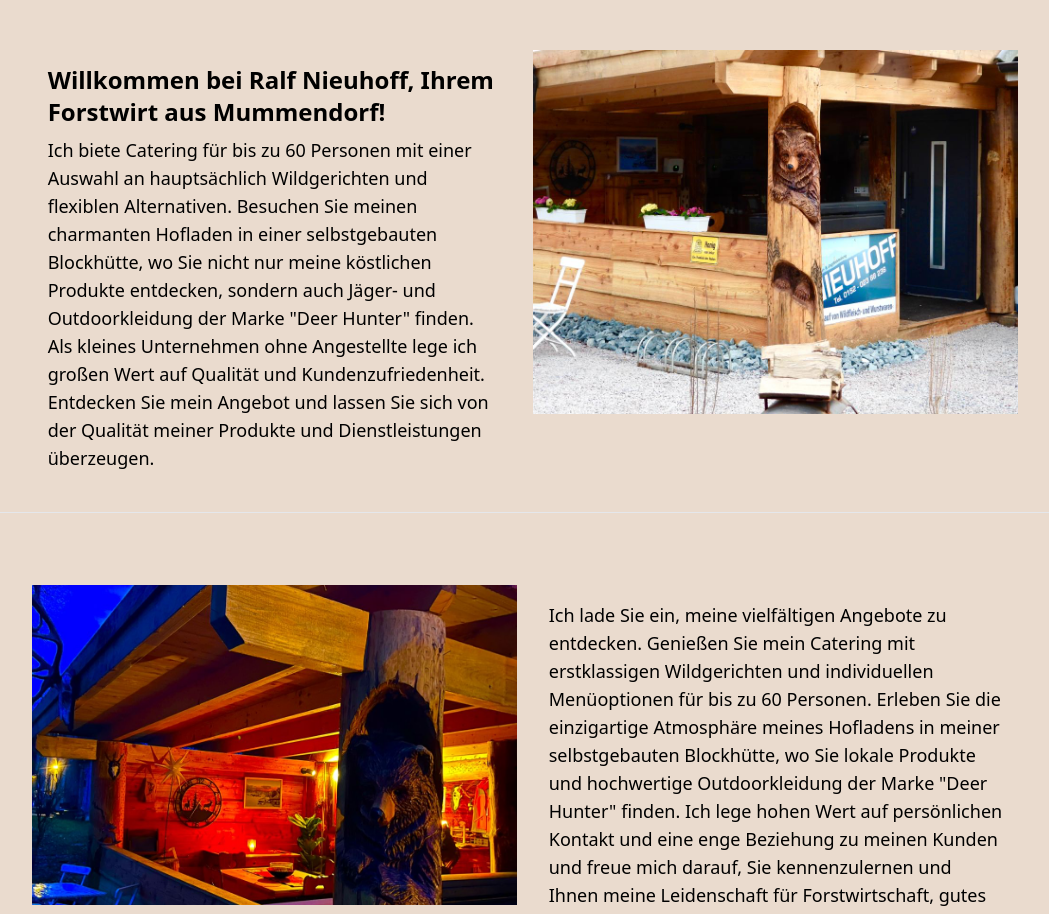
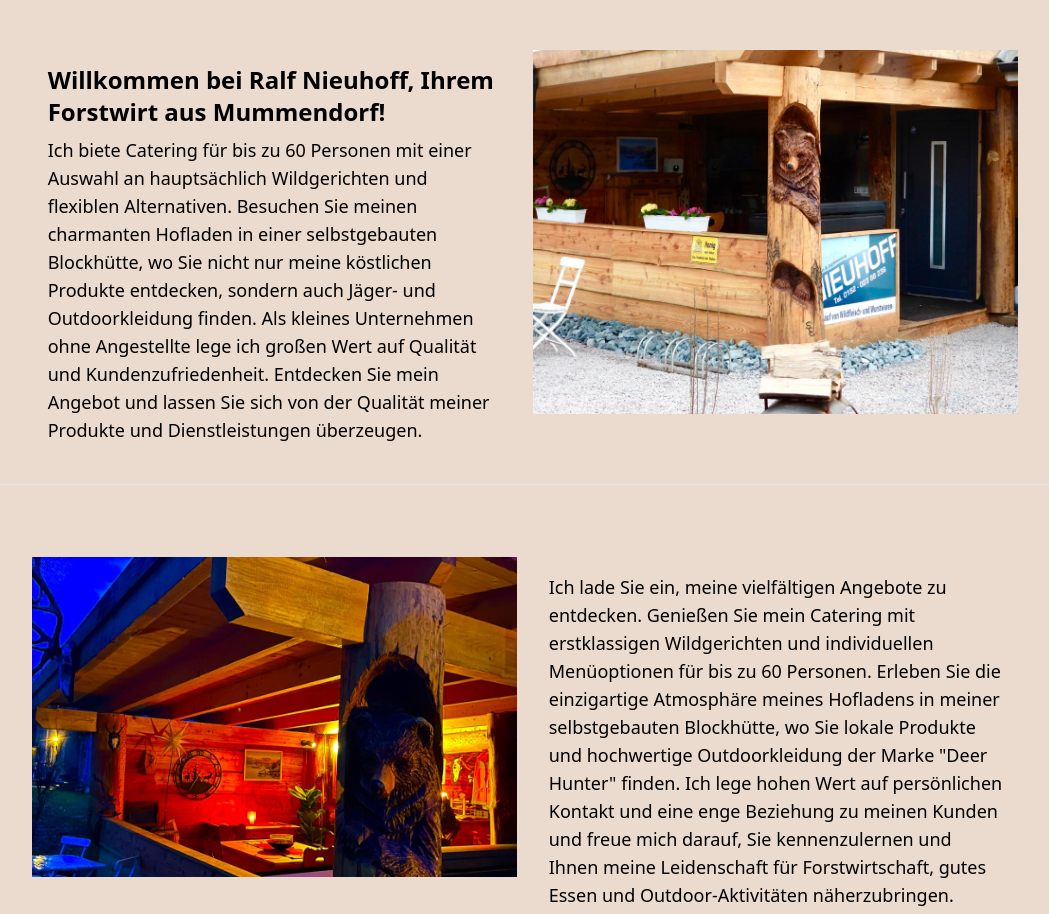
Before and after one commit to setoKaibalol/nieuhoff, a Next.js app: page / in a window 1280 px wide. Shown: the part 800-1714 px from the top of the page, without its empty margins (115-1164 px from the left). Built offline with nearby package versions, Linux system fonts and the light colour scheme.

Commit message:
steuer Id

```diff
--- a/components/Homepage/Section1.js
+++ b/components/Homepage/Section1.js
@@ -23,11 +23,10 @@ function Section1() {
 						hauptsächlich Wildgerichten und flexiblen Alternativen. Besuchen Sie
 						meinen charmanten Hofladen in einer selbstgebauten Blockhütte, wo
 						Sie nicht nur meine köstlichen Produkte entdecken, sondern auch
-						Jäger- und Outdoorkleidung der Marke "Deer Hunter" finden. Als
-						kleines Unternehmen ohne Angestellte lege ich großen Wert auf
-						Qualität und Kundenzufriedenheit. Entdecken Sie mein Angebot und
-						lassen Sie sich von der Qualität meiner Produkte und
-						Dienstleistungen überzeugen.
+						Jäger- und Outdoorkleidung finden. Als kleines Unternehmen ohne
+						Angestellte lege ich großen Wert auf Qualität und
+						Kundenzufriedenheit. Entdecken Sie mein Angebot und lassen Sie sich
+						von der Qualität meiner Produkte und Dienstleistungen überzeugen.
 					</p>
 				</div>
 				<div className="w-3/6 h-96 hidden lg:block relative ">
--- a/components/Homepage/Section2.js
+++ b/components/Homepage/Section2.js
@@ -19,11 +19,11 @@ function Section1() {
 					Sie mein Catering mit erstklassigen Wildgerichten und individuellen
 					Menüoptionen für bis zu 60 Personen. Erleben Sie die einzigartige
 					Atmosphäre meines Hofladens in meiner selbstgebauten Blockhütte, wo
-					Sie lokale Produkte und hochwertige Outdoorkleidung der Marke "Deer
-					Hunter" finden. Ich lege hohen Wert auf persönlichen Kontakt und eine
-					enge Beziehung zu meinen Kunden und freue mich darauf, Sie
-					kennenzulernen und Ihnen meine Leidenschaft für Forstwirtschaft, gutes
-					Essen und Outdoor-Aktivitäten näherzubringen.
+					Sie lokale Produkte und hochwertige Outdoorkleidung der Marke
+					&quot;Deer Hunter&quot; finden. Ich lege hohen Wert auf persönlichen
+					Kontakt und eine enge Beziehung zu meinen Kunden und freue mich
+					darauf, Sie kennenzulernen und Ihnen meine Leidenschaft für
+					Forstwirtschaft, gutes Essen und Outdoor-Aktivitäten näherzubringen.
 				</div>
 			</div>
 		</div>
```
